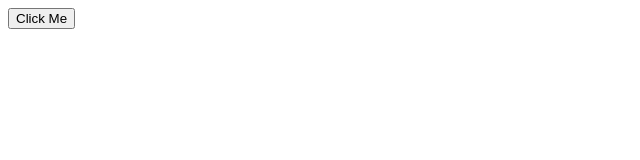
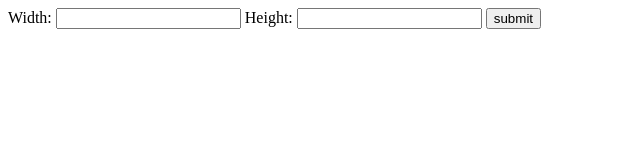
Before and after one commit to creodor/paper-dungeon-generator, a plain HTML site: page index.html in a window 1280 px wide. Shown: the whole page, without its empty margins (0-640 px from the left). Drawn offline with Linux system fonts and the light colour scheme.

Commit message:
added dimension input, randomized mapArray

```diff
--- a/dungeon.js
+++ b/dungeon.js
@@ -1,18 +1,34 @@
-function rollDice(sides, min = 1) {
-    return Math.floor(Math.random() * (sides - min + 1)) + min; //we assume the minimum is always 1
+function rollDice(max, min) { //basic randomizer
+    return Math.floor(Math.random() * (max - min + 1)) + min;
 }
 
-function mapDisplay() {
+function mapBuild(height = 5, width = 10) {
     //2d array to hold map information
     //0 = mapCellSpace, ie walkable tile
     //1 = mapCellWall, ie impassable tile
     //will add further values for other options later
-    var mapArray = [[1,1,1,1,1,1,1,1,1,1],[1,0,0,0,0,0,0,0,0,0],[1,1,1,1,0,1,1,1,0,1]];
+    var mapArray = [];
+    var row = [];
 
-    var currentElem = document.getElementById("mapDiv");
-    var mapTable = document.getElementById("mapTable");
-    var newRow = document.createElement("tr");
-    var newCol = document.createElement("td");
+    for (let i = 0; i < height; i++) { //rows
+        for (let j = 0; j < width; j++) { //cols
+            row.push(rollDice(1,0));
+        }
+        mapArray.push(row);
+        row = [];
+    }
+    return mapArray;
+}
+
+function mapDisplay() {
+    //setup map dims from html form
+    let mapHeight = document.getElementById('height').value;
+    let mapWidth = document.getElementById('width').value;
+
+    var mapArray = mapBuild(mapHeight, mapWidth);
+
+    const currentElem = document.getElementById("mapDiv");
+    const mapTable = document.getElementById("mapTable");
 
     //clears old map, if it exists
     while(mapTable.firstChild) {
--- a/index.html
+++ b/index.html
@@ -8,7 +8,14 @@
     <script src="dungeon.js"></script>
 </head>
 <body>
-    <button type="button" id="afterMe" onclick="mapDisplay()">Click Me</button>
+    <form>
+        <label for="width">Width: </label>
+        <input type="number" id="width" name="width" />
+        <label for="height">Height: </label>
+        <input type="number" id="height" name="height" />
+        <input class="button" name="submit" type="button" value="submit" onclick="mapDisplay()" ?>
+    </form>
+    <!--<button type="button" id="afterMe" onclick="mapDisplay()">Click Me</button>-->
     <table id="mapTable"></table>
     <div id="mapDiv"></div>
 </body>
```
